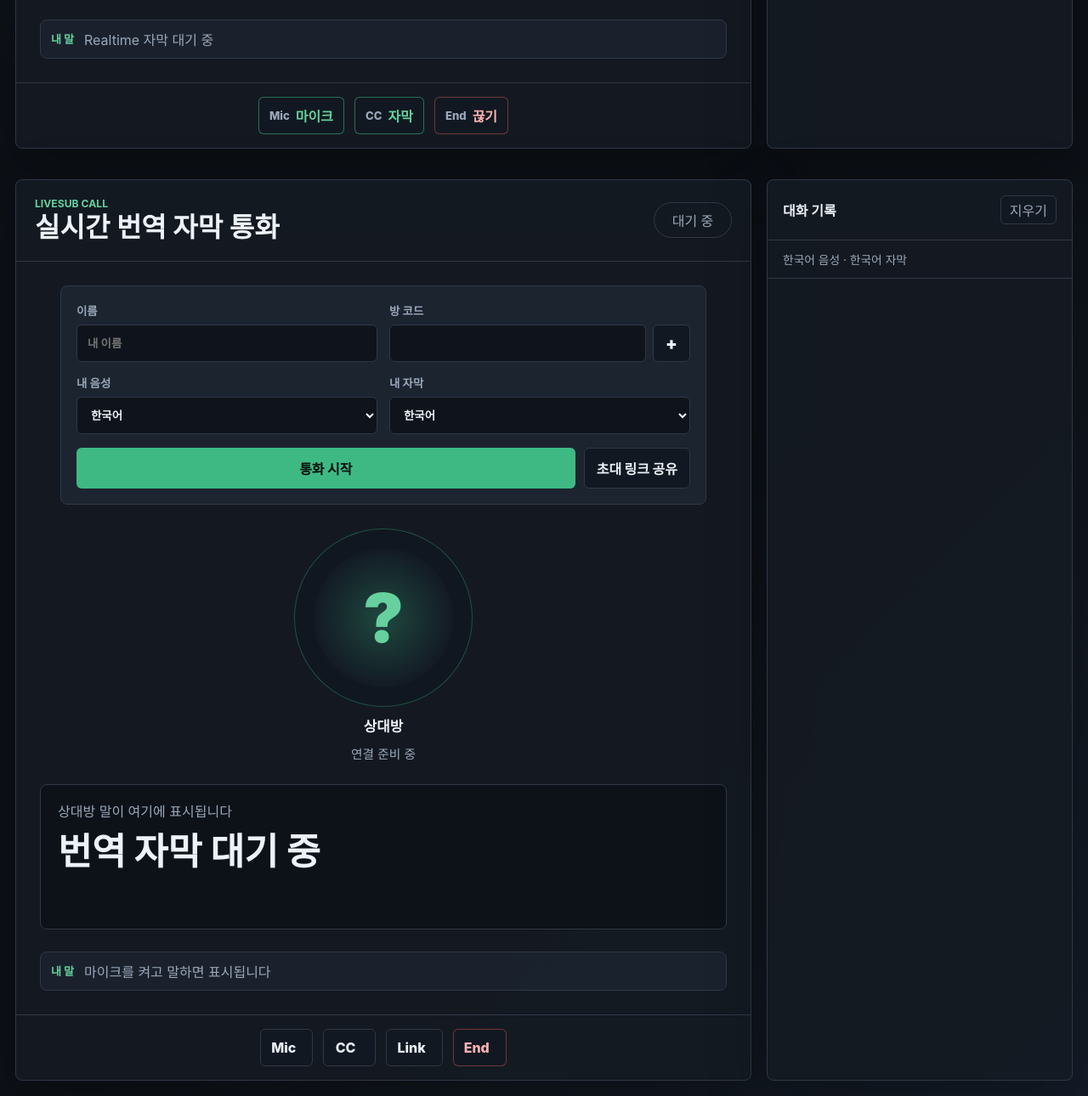
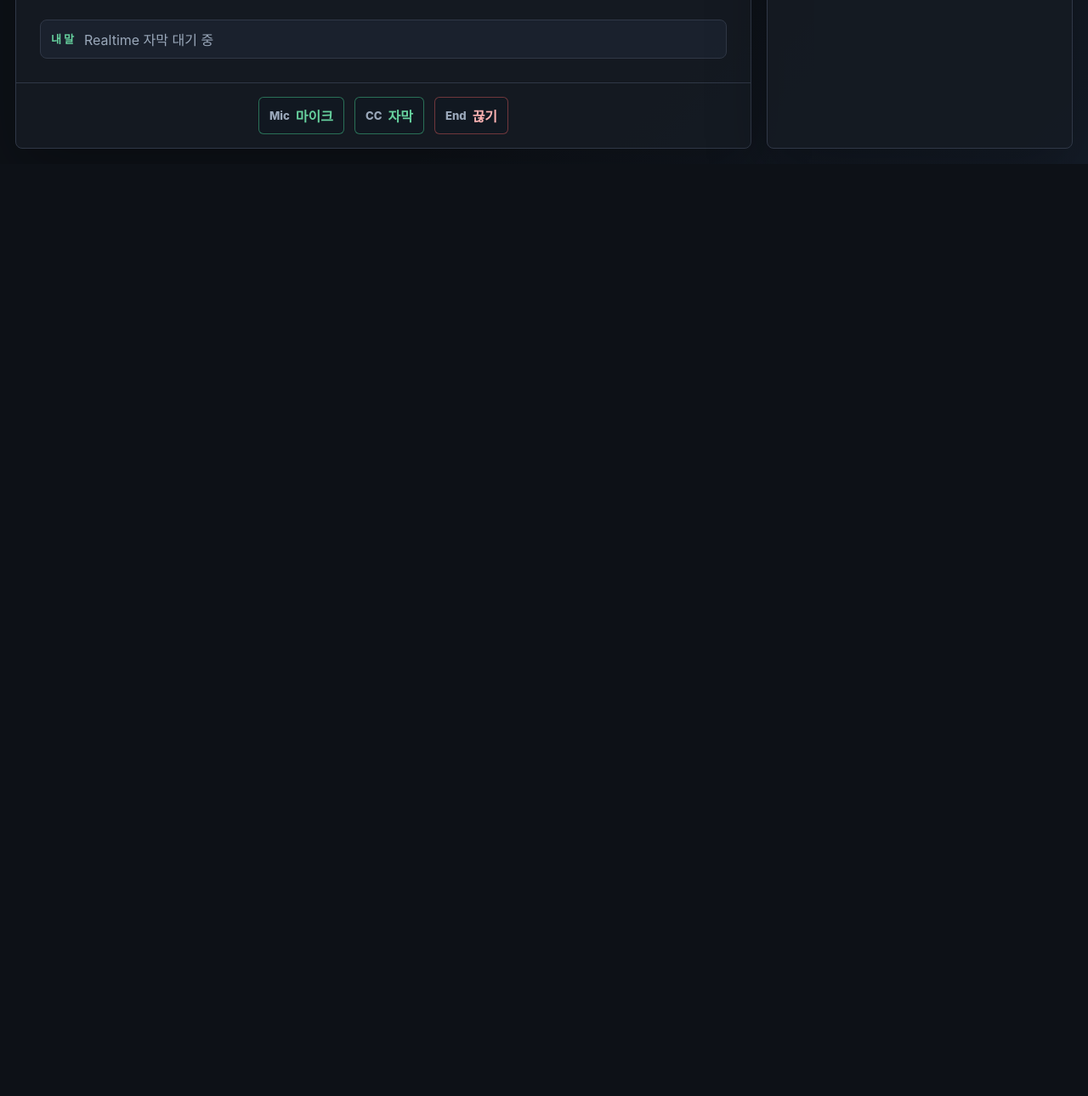
Before and after one commit to chxmrrm123a-code/livesub-call, a website: page public/index.html in a window 1280 px wide. Shown: the part 852-2142 px from the top of the page at 85% size. After the commit the page ends 1045 px from the top, so only its background shows below. Drawn offline with Linux system fonts and the light colour scheme.

Commit message:
Update index.html

```diff
--- a/public/index.html
+++ b/public/index.html
@@ -105,112 +105,3 @@
     <script src="/app.js" type="module"></script>
   </body>
 </html>
-<!doctype html>
-<html lang="ko">
-  <head>
-    <meta charset="utf-8">
-    <meta name="viewport" content="width=device-width, initial-scale=1">
-    <title>LiveSub Call</title>
-    <link rel="stylesheet" href="/styles.css">
-  </head>
-  <body>
-    <main class="app-shell">
-      <section class="call-surface" aria-label="통화 화면">
-        <header class="topbar">
-          <div>
-            <p class="eyebrow">LiveSub Call</p>
-            <h1>실시간 번역 자막 통화</h1>
-          </div>
-          <div class="status-pill" id="connectionStatus">대기 중</div>
-        </header>
-
-        <section class="join-panel" id="joinPanel">
-          <div class="field-grid">
-            <label>
-              이름
-              <input id="displayName" maxlength="32" autocomplete="name" placeholder="내 이름">
-            </label>
-            <label>
-              방 코드
-              <div class="inline-field">
-                <input id="roomCode" maxlength="24" autocomplete="off" spellcheck="false">
-                <button class="icon-button" id="randomRoom" type="button" title="방 코드 만들기" aria-label="방 코드 만들기">
-                  <span aria-hidden="true">+</span>
-                </button>
-              </div>
-            </label>
-            <label>
-              내 음성
-              <select id="spokenLanguage">
-                <option value="ko">한국어</option>
-                <option value="en">English</option>
-                <option value="vi">Tiếng Việt</option>
-              </select>
-            </label>
-            <label>
-              내 자막
-              <select id="captionLanguage">
-                <option value="ko">한국어</option>
-                <option value="en">English</option>
-                <option value="vi">Tiếng Việt</option>
-              </select>
-            </label>
-          </div>
-          <div class="join-actions">
-            <button class="primary-action" id="joinCall" type="button">통화 시작</button>
-            <button class="secondary-action" id="copyInviteBeforeJoin" type="button">초대 링크 공유</button>
-          </div>
-        </section>
-
-        <section class="stage" id="stage" hidden>
-          <div class="participant">
-            <div class="avatar-ring" id="voiceRing">
-              <span id="remoteInitial">?</span>
-            </div>
-            <p class="participant-name" id="remoteName">상대방</p>
-            <p class="participant-state" id="callState">연결 준비 중</p>
-          </div>
-
-          <div class="caption-window" aria-live="polite">
-            <p class="caption-source" id="captionSource">상대방 말이 여기에 표시됩니다</p>
-            <p class="caption-main" id="captionMain">번역 자막 대기 중</p>
-          </div>
-
-          <div class="local-strip">
-            <span>내 말</span>
-            <p id="localSpeech">마이크를 켜고 말하면 표시됩니다</p>
-          </div>
-        </section>
-
-        <footer class="controls" id="controls" hidden>
-          <button class="control-button" id="muteToggle" type="button" title="마이크 켜기/끄기" aria-label="마이크 켜기/끄기">
-            <span aria-hidden="true">Mic</span>
-          </button>
-          <button class="control-button" id="captionToggle" type="button" title="자막 켜기/끄기" aria-label="자막 켜기/끄기">
-            <span aria-hidden="true">CC</span>
-          </button>
-          <button class="control-button" id="copyLink" type="button" title="초대 링크 복사" aria-label="초대 링크 복사">
-            <span aria-hidden="true">Link</span>
-          </button>
-          <button class="control-button danger" id="leaveCall" type="button" title="통화 종료" aria-label="통화 종료">
-            <span aria-hidden="true">End</span>
-          </button>
-        </footer>
-      </section>
-
-      <aside class="transcript-panel" aria-label="대화 기록">
-        <div class="panel-header">
-          <h2>대화 기록</h2>
-          <button class="ghost-button" id="clearTranscript" type="button">지우기</button>
-        </div>
-        <div class="language-row">
-          <span id="languageSummary">한국어 음성 · 한국어 자막</span>
-        </div>
-        <ol class="transcript-list" id="transcriptList"></ol>
-      </aside>
-    </main>
-
-    <audio id="remoteAudio" autoplay playsinline></audio>
-    <script src="/app.js" type="module"></script>
-  </body>
-</html>
```
